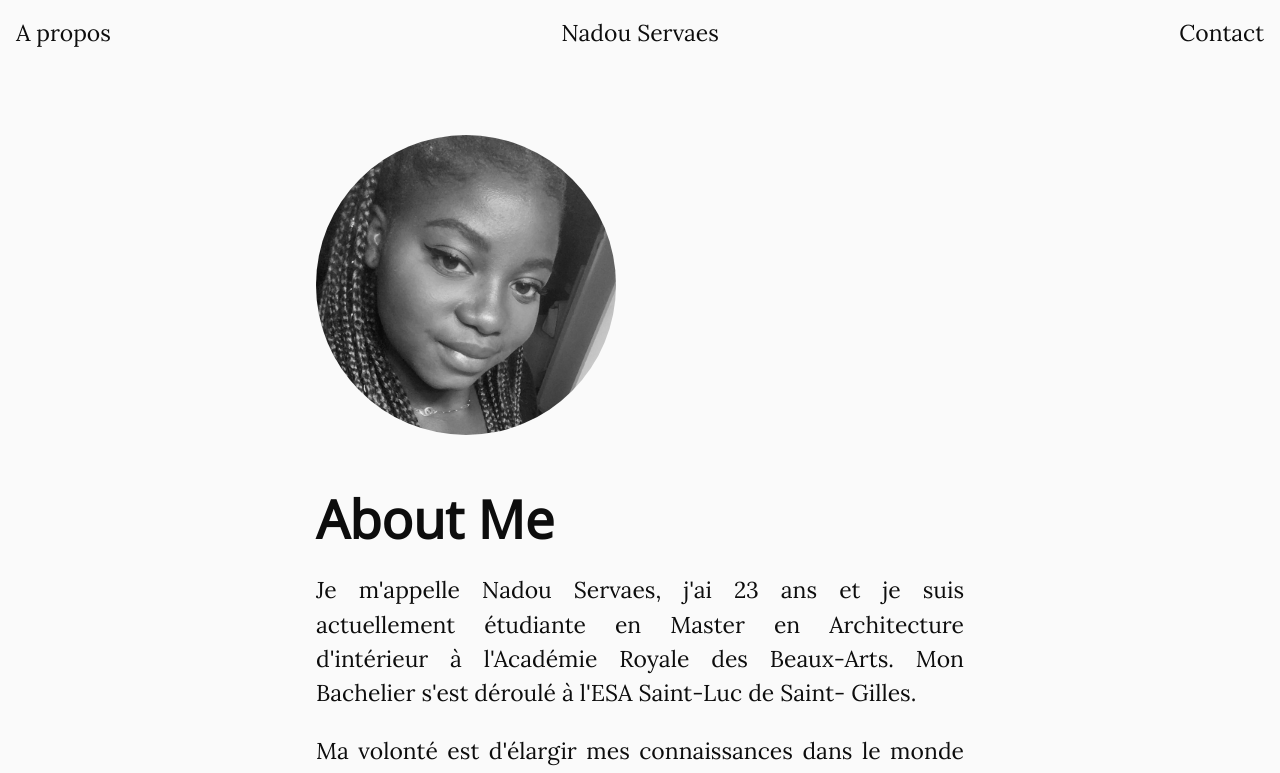
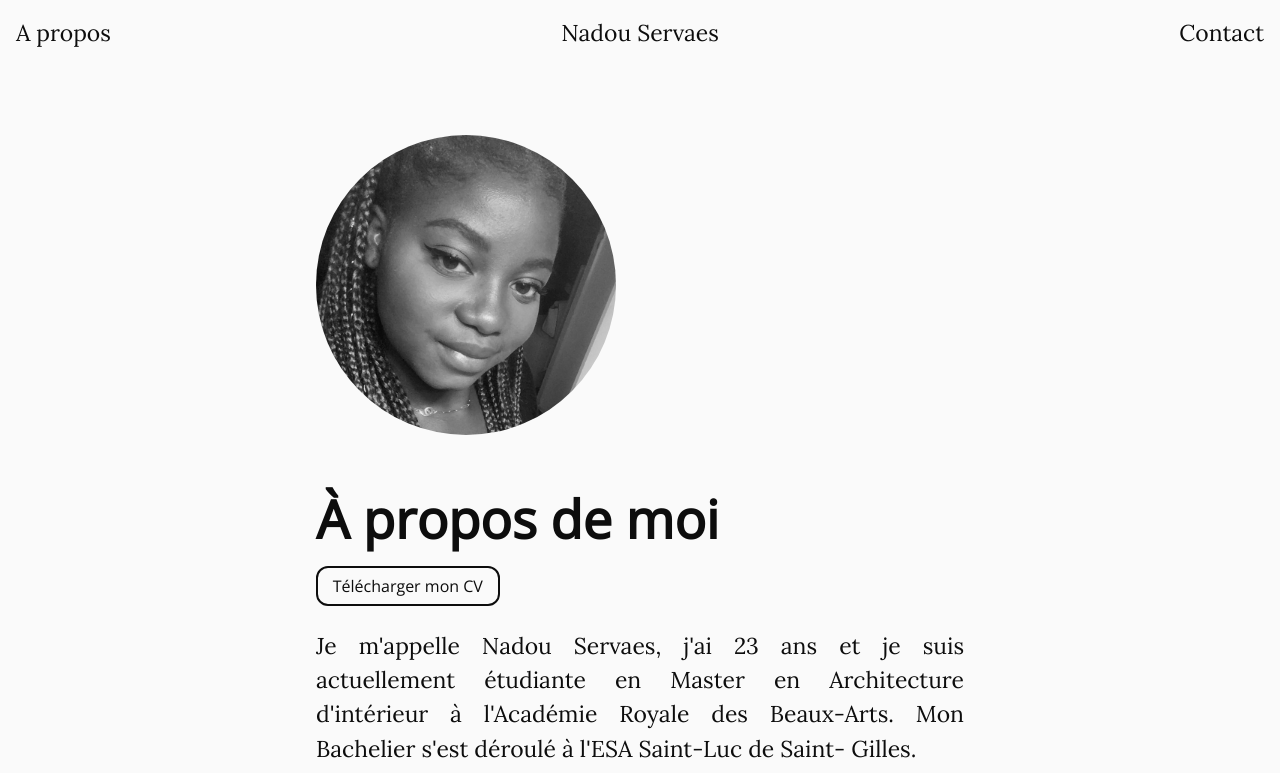
Before and after one commit to redouanahaddad/redouanahaddad.github.io, an Astro site: page /about in a window 1280 px wide. Shown: the top 773 px of the page. Built offline with nearby package versions, Linux system fonts and the light colour scheme; Astro itself is replaced by a stand-in of ours.

Commit message:
feat: new download button

```diff
--- a/src/components/Button.astro
+++ b/src/components/Button.astro
@@ -69,6 +69,7 @@ const Tag = href ? 'a' : 'button';
   }
   a.btn {
     text-decoration: none;
+    font-size: 12pt;
   }
   button.btn {
     cursor: pointer;
--- a/src/pages/about.astro
+++ b/src/pages/about.astro
@@ -9,7 +9,9 @@ import Download from '../../assets/telecharger.png';
 <Layout>
   <Container bottomPadding topPadding narrow flow>
     <ProfilePhoto />
-    <h1>About Me</h1>
+    <h1>À propos de moi</h1>
+            <Button href="../../assets/CV_Redouan_Ahaddad_21.pdf" download outlined>Télécharger mon CV</Button>
+
     <p>
       Je m'appelle Nadou Servaes, j'ai 23 ans et je suis actuellement étudiante
       en Master en Architecture d'intérieur à l'Académie Royale des Beaux-Arts.
@@ -60,7 +62,6 @@ import Download from '../../assets/telecharger.png';
       Il est important, selon moi, d'être correctement préparée à ce métier qui
       permettra, je l'espère, de m'ouvrir des portes au delà des frontières.
     </p>
-    <Button href="/contact">Télécharger mon CV</Button>
 
   </Container>
   <style>
@@ -68,5 +69,6 @@ import Download from '../../assets/telecharger.png';
       text-align: justify;
     }
 
+
   </style>
 </Layout>
```
Also changed, not shown: assets/download.png (added), 1 other file.
